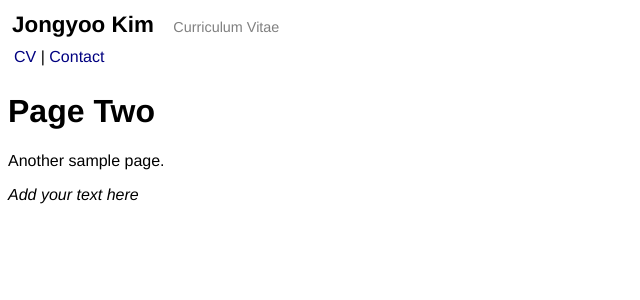
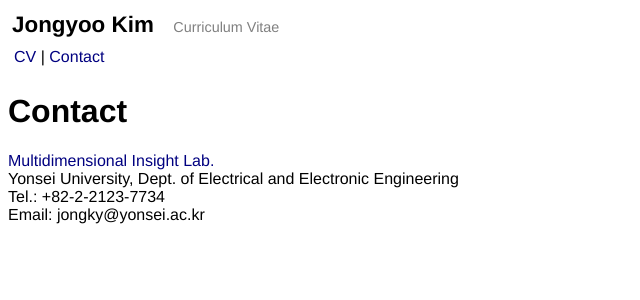
Before and after one commit to jongyookim/jykim.github.io, a Jekyll site: the page built from two.md, in a window 1280 px wide. Shown: the top 300 px of the page, without its empty margins (0-640 px from the left). Built offline with Jekyll 4.4.1, drawn with Linux system fonts in a browser that asks for light colours.

```diff
--- a/css/style.css
+++ b/css/style.css
@@ -49,14 +49,18 @@ table.type04 {
 }
 table.type04 th {
   width: 180px;
-    padding: 10px;
+  padding: 5px;
   font-weight: normal;
   vertical-align: top;
   border-bottom: 1px solid #ccc;
 }
 table.type04 td {
   width: 550px;
-    padding: 10px;
+  padding: 5px;
   vertical-align: top;
   border-bottom: 1px solid #ccc;
 }
+
+.hidden {
+  display: none;
+}
--- a/two.md
+++ b/two.md
@@ -1,11 +1,11 @@
 ---
 layout: default
-title:  Page Two
+title:  Contact
 ---
 
 # {{ page.title }}
 
-
-Another sample page.
-
-_Add your text here_
+[Multidimensional Insight Lab.](http://insight.yonsei.ac.kr)<br>
+Yonsei University, Dept. of Electrical and Electronic Engineering<br>
+Tel.: +82-2-2123-7734<br>
+Email: jongky@yonsei.ac.kr
```
Also changed, not shown: index.md (+41 -41 lines). Lines whose indentation alone changed are shown as unchanged.
